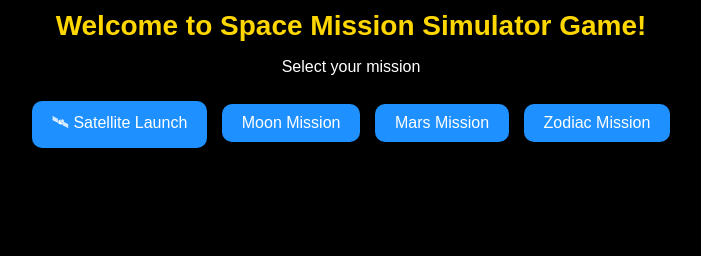
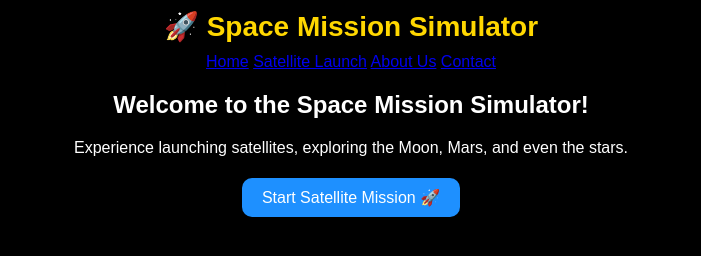
Before and after one commit to Rupsa160805/SPACE-SIMULATOR-GAME, a plain HTML site: page index.html in a window 1280 px wide. Shown: the whole page, without its empty margins (289-990 px from the left). Drawn offline with Linux system fonts and the light colour scheme.

Commit message:
Update index.html

```diff
--- a/index.html
+++ b/index.html
@@ -2,21 +2,24 @@
 <html lang="en">
 <head>
   <meta charset="UTF-8">
-  <title>Space Mission Simulator Game</title>
+  <title>Space Mission Simulator - Home</title>
   <link rel="stylesheet" href="styles.css">
 </head>
-<body style="text-align:center; font-family: Arial; background:black; color:white;">
+<body>
+  <header>
+    <h1>🚀 Space Mission Simulator</h1>
+    <nav>
+      <a href="index.html">Home</a>
+      <a href="satellite.html">Satellite Launch</a>
+      <a href="about.html">About Us</a>
+      <a href="contact.html">Contact</a>
+    </nav>
+  </header>
 
-  <h1>Welcome to Space Mission Simulator Game!</h1>
-  <p>Select your mission</p>
-
-  <!-- Mission Menu -->
-  <div id="menu" style="margin: 20px;">
-    <button onclick="window.location.href='satellite.html'">🛰 Satellite Launch</button>
-    <button onclick="alert('🚀 Moon Mission page coming soon!')">Moon Mission</button>
-    <button onclick="alert('🚀 Mars Mission page coming soon!')">Mars Mission</button>
-    <button onclick="alert('🚀 Zodiac Mission page coming soon!')">Zodiac Mission</button>
-  </div>
-
+  <main>
+    <h2>Welcome to the Space Mission Simulator!</h2>
+    <p>Experience launching satellites, exploring the Moon, Mars, and even the stars.</p>
+    <button onclick="location.href='satellite.html'">Start Satellite Mission 🚀</button>
+  </main>
 </body>
 </html>
```
